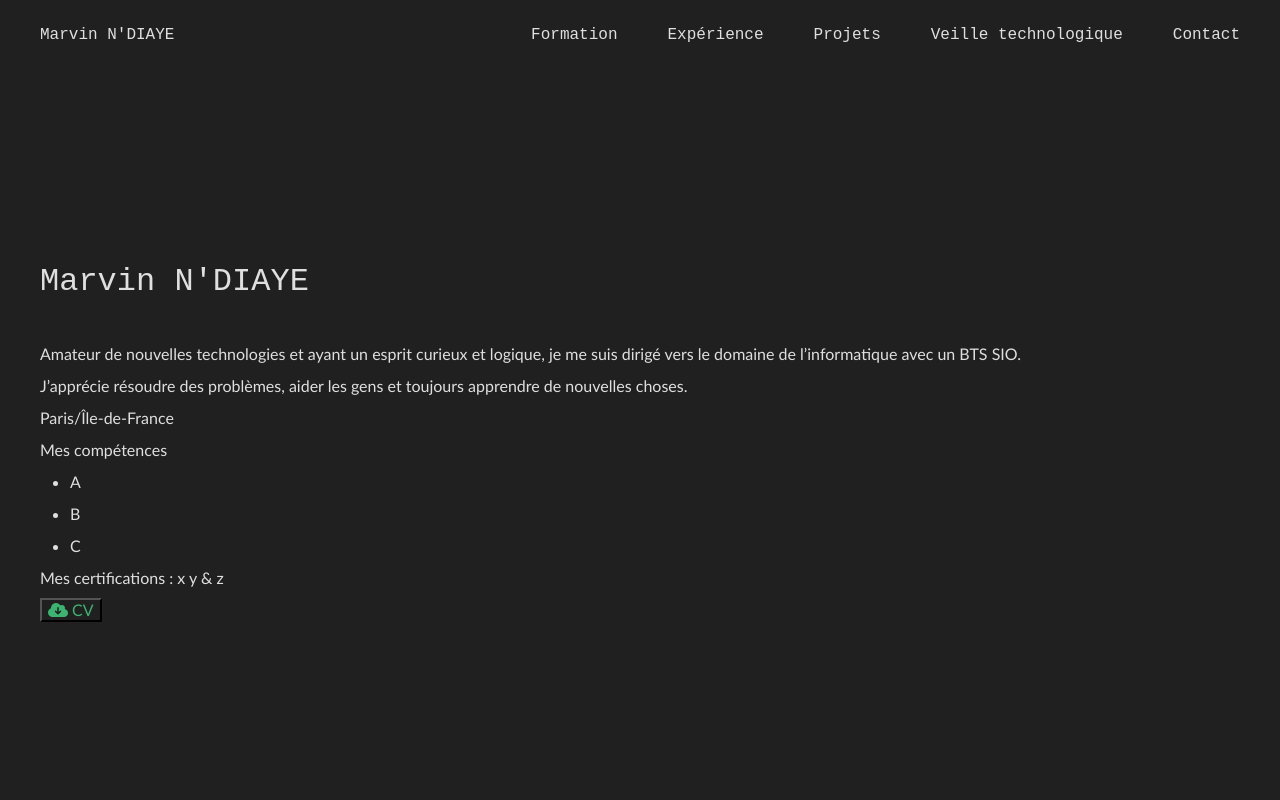
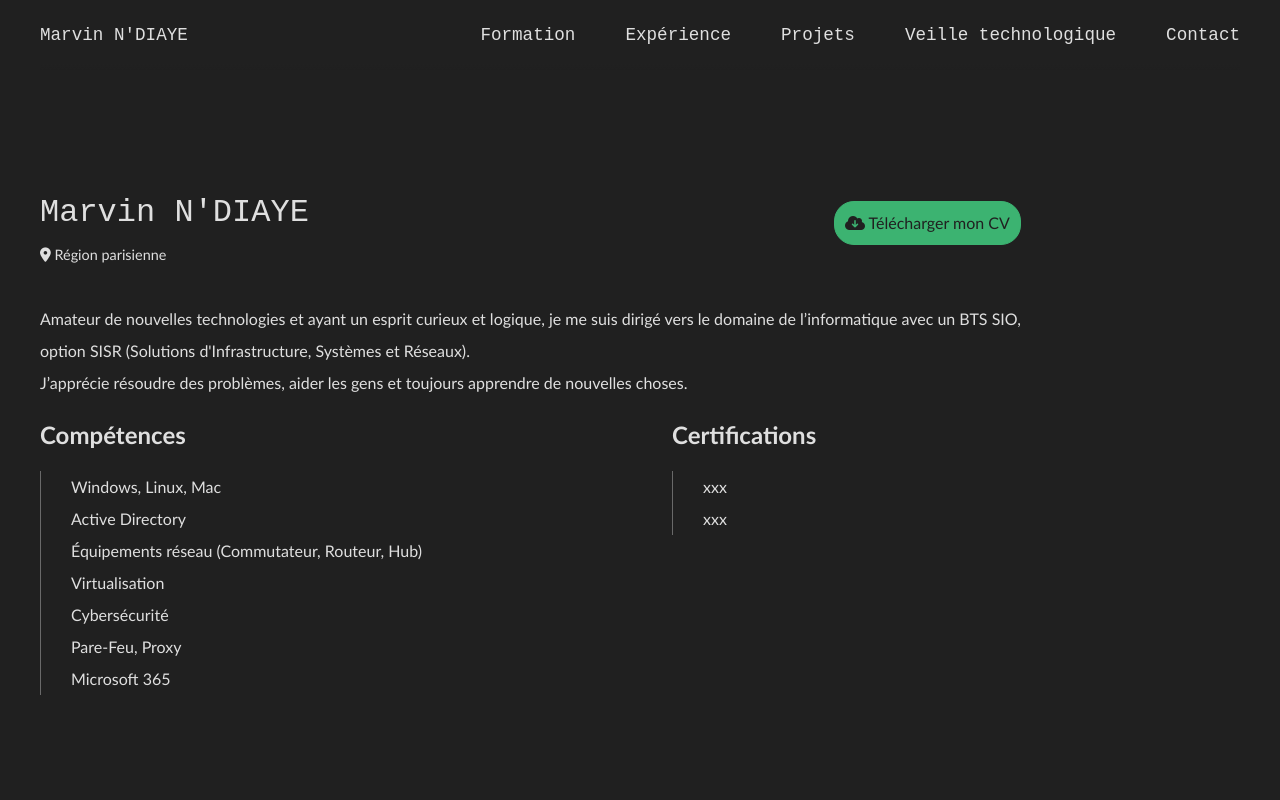
Before and after one commit to Marvin-ND/portfolio-bts, a plain HTML site: page index.html in a window 1280 px wide. Shown: the top 800 px of the page. Drawn offline with Linux system fonts and the light colour scheme.

Commit message:
premiere partie

```diff
--- a/index.html
+++ b/index.html
@@ -3,7 +3,8 @@
 
 <head>
     <title>Marvin N'DIAYE</title>
-    <link rel="stylesheet" href="./scss/main.css"><link rel="stylesheet" href="https://cdnjs.cloudflare.com/ajax/libs/font-awesome/6.4.0/css/all.min.css">
+    <link rel="stylesheet" href="./scss/main.css">
+    <link rel="stylesheet" href="https://cdnjs.cloudflare.com/ajax/libs/font-awesome/6.4.0/css/all.min.css">
     <link rel="icon" type="image/x-icon" href="./img/computer.ico">
 </head>
 
@@ -24,26 +25,49 @@
         <section class="section section--fullpage">
             <!-- Se présenter-->
             <div class="section__content">
-                <h1 class="section__title">Marvin N'DIAYE</h1>
-                <div>Amateur de nouvelles technologies et ayant un esprit curieux et logique, je me suis dirigé vers le domaine de l’informatique avec un BTS SIO.</div>
+                <div class="titles">
+                    <div>
+                        <h1 class="section__title section__title--first">Marvin N'DIAYE</h1>
+                        <div class="localisation"><i class="fa-solid fa-location-dot"></i> Région parisienne</div>
+                    </div>
+                    <a href="./files/CV_Marvin_NDIAYE_Alternant_Informatique.pdf" class="download_btn" download="CV_Marvin_NDIAYE_Alternant_Informatique.pdf">
+                        <i class="fa fa-cloud-arrow-down"></i> Télécharger mon CV
+                    </a>
+                </div>
+
+                <br />
+                <div>Amateur de nouvelles technologies et ayant un esprit curieux et logique, je me suis dirigé vers le
+                    domaine de l’informatique avec un BTS SIO, <br/> option SISR (Solutions d'Infrastructure, Systèmes et Réseaux).</div>
                 <div>J’apprécie résoudre des problèmes, aider les gens et toujours apprendre de nouvelles choses.</div>
 
-                <div>Paris/Île-de-France</div>
+                <div class="home">
+                    <div class="home__element">
+                        <h2>Compétences</h2>
+                        <ul class="competences">
+                            <li>Windows, Linux, Mac</li>
+                            <li>Active Directory</li>
+                            <li>Équipements réseau (Commutateur, Routeur, Hub)</li>
+                            <li>Virtualisation</li>
+                            <li>Cybersécurité</li>
+                            <li>Pare-Feu, Proxy</li>
+                            <li>Microsoft 365</li>
+                        </ul>
+                    </div>
 
-                <div>Mes compétences</div>
-                <ul>
-                    <li>A</li>
-                    <li>B</li>
-                    <li>C</li>
-                </ul>
-                <div>Mes certifications : x y & z</div>
-                <button class="download"><i class="fa fa-cloud-arrow-down"></i> CV</button>
+                    <div>
+                        <h2>Certifications</h2>
+                        <ul class="competences">
+                            <li>xxx</li>
+                            <li>xxx</li>
+                        </ul>
+                    </div>
+                </div>
             </div>
         </section>
         <section class="section section--fullpage" id="formation">
             <div class="section__content">
                 <h1 class="section__title">Formation</h1>
-                <div class = "timeline">
+                <div class="timeline">
                     <div class="timeline__element">
                         <h2 class="timeline__title">BTS SIO - Option SISR</h2>
                         <div class="timeline__subtitle">Lycée René Descartes - Champs-sur-Marne - 2021 à 2023</div>
@@ -74,10 +98,11 @@
         <section class="section section--fullpage" id="experience">
             <div class="section__content">
                 <h1 class="section__title">Expérience</h1>
-                <div class = "timeline">
+                <div class="timeline">
                     <div class="timeline__element">
                         <h2 class="timeline__title">Technicien Helpdesk</h2>
-                        <a href="./files/unknown.pdf" target="_blank"class="download"><i class="fa-solid fa-up-right-from-square fa-sm"></i> Rapport de stage</a>
+                        <a href="./files/unknown.pdf" target="_blank" class="download"><i
+                                class="fa-solid fa-up-right-from-square fa-sm"></i> Rapport de stage</a>
                         <div class="timeline__subtitle">Mairie de Pantin - Stage de janvier à mars 2023</div>
                         <ul>
                             <li>Suivi de tickets (GLPI)</li>
@@ -87,7 +112,8 @@
                     </div>
                     <div class="timeline__element">
                         <h2 class="timeline__title">Technicien Support </h2>
-                        <a href="./files/Rapport_stage_1ere_annee.pdf" target="_blank" class="download"><i class="fa-solid fa-up-right-from-square fa-sm"></i> Rapport de stage</a>
+                        <a href="./files/Rapport_stage_1ere_annee.pdf" target="_blank" class="download"><i
+                                class="fa-solid fa-up-right-from-square fa-sm"></i> Rapport de stage</a>
                         <div class="timeline__subtitle">DRIEAT Île-de-France - Stage de juin à juillet 2022</div>
 
                         <ul>
@@ -150,33 +176,45 @@
                 <div>
                     Mauris ullamcorper nisl at elit finibus, ac iaculis velit facilisis.
                     Nam non lorem purus. Aliquam erat volutpat. Pellentesque nec nibh nec sapien sodales hendrerit.
-                    Vestibulum augue tortor, suscipit id volutpat vel, elementum aliquet lacus. Ut congue eu libero sit amet egestas.
-                    Sed vel magna ut ante consequat malesuada. Quisque ligula nisi, aliquam ut erat a, tincidunt euismod ex.
-                    Sed libero nulla, blandit at semper vitae, sodales eu eros. Quisque laoreet neque sit amet fringilla suscipit.
+                    Vestibulum augue tortor, suscipit id volutpat vel, elementum aliquet lacus. Ut congue eu libero sit
+                    amet egestas.
+                    Sed vel magna ut ante consequat malesuada. Quisque ligula nisi, aliquam ut erat a, tincidunt euismod
+                    ex.
+                    Sed libero nulla, blandit at semper vitae, sodales eu eros. Quisque laoreet neque sit amet fringilla
+                    suscipit.
                 </div>
                 <h2 class="section__subtitle">Outils utilisés pour effectuer la veille</h2>
                 <div>
                     Mauris ullamcorper nisl at elit finibus, ac iaculis velit facilisis.
                     Nam non lorem purus. Aliquam erat volutpat. Pellentesque nec nibh nec sapien sodales hendrerit.
-                    Vestibulum augue tortor, suscipit id volutpat vel, elementum aliquet lacus. Ut congue eu libero sit amet egestas.
-                    Sed vel magna ut ante consequat malesuada. Quisque ligula nisi, aliquam ut erat a, tincidunt euismod ex.
-                    Sed libero nulla, blandit at semper vitae, sodales eu eros. Quisque laoreet neque sit amet fringilla suscipit.
+                    Vestibulum augue tortor, suscipit id volutpat vel, elementum aliquet lacus. Ut congue eu libero sit
+                    amet egestas.
+                    Sed vel magna ut ante consequat malesuada. Quisque ligula nisi, aliquam ut erat a, tincidunt euismod
+                    ex.
+                    Sed libero nulla, blandit at semper vitae, sodales eu eros. Quisque laoreet neque sit amet fringilla
+                    suscipit.
                 </div>
 
                 <h2 class="section__subtitle">Cybersécurité</h2>
                 <div>
                     Mauris ullamcorper nisl at elit finibus, ac iaculis velit facilisis.
                     Nam non lorem purus. Aliquam erat volutpat. Pellentesque nec nibh nec sapien sodales hendrerit.
-                    Vestibulum augue tortor, suscipit id volutpat vel, elementum aliquet lacus. Ut congue eu libero sit amet egestas.
-                    Sed vel magna ut ante consequat malesuada. Quisque ligula nisi, aliquam ut erat a, tincidunt euismod ex.
-                    Sed libero nulla, blandit at semper vitae, sodales eu eros. Quisque laoreet neque sit amet fringilla suscipit.
+                    Vestibulum augue tortor, suscipit id volutpat vel, elementum aliquet lacus. Ut congue eu libero sit
+                    amet egestas.
+                    Sed vel magna ut ante consequat malesuada. Quisque ligula nisi, aliquam ut erat a, tincidunt euismod
+                    ex.
+                    Sed libero nulla, blandit at semper vitae, sodales eu eros. Quisque laoreet neque sit amet fringilla
+                    suscipit.
                 </div>
                 <div>
                     Mauris ullamcorper nisl at elit finibus, ac iaculis velit facilisis.
                     Nam non lorem purus. Aliquam erat volutpat. Pellentesque nec nibh nec sapien sodales hendrerit.
-                    Vestibulum augue tortor, suscipit id volutpat vel, elementum aliquet lacus. Ut congue eu libero sit amet egestas.
-                    Sed vel magna ut ante consequat malesuada. Quisque ligula nisi, aliquam ut erat a, tincidunt euismod ex.
-                    Sed libero nulla, blandit at semper vitae, sodales eu eros. Quisque laoreet neque sit amet fringilla suscipit.
+                    Vestibulum augue tortor, suscipit id volutpat vel, elementum aliquet lacus. Ut congue eu libero sit
+                    amet egestas.
+                    Sed vel magna ut ante consequat malesuada. Quisque ligula nisi, aliquam ut erat a, tincidunt euismod
+                    ex.
+                    Sed libero nulla, blandit at semper vitae, sodales eu eros. Quisque laoreet neque sit amet fringilla
+                    suscipit.
                 </div>
                 <div>Quelques articles sur la cyber : </div>
                 <div class="card-container">
@@ -223,13 +261,17 @@
             <div class="section__content">
                 <h1 class="section__title">Contact</h1>
                 <div class="contact">
-                    <div><a href="mailto:marvin.ernest.nd@gmail.com"><i class="fa-solid fa-envelope"></i> Email</a></div>
-                    <div><a href="https://www.linkedin.com/in/marvin-ndiaye/"><i class="fa-brands fa-linkedin-in"></i> LinkedIn</a></div>
-                    <div><a href="https://www.root-me.org/MarvinND"><i class="fa-solid fa-skull-crossbones"></i>  Root Me</a></div>
+                    <div><a href="mailto:marvin.ernest.nd@gmail.com"><i class="fa-solid fa-envelope"></i> Email</a>
+                    </div>
+                    <div><a href="https://www.linkedin.com/in/marvin-ndiaye/"><i class="fa-brands fa-linkedin-in"></i>
+                            LinkedIn</a></div>
+                    <div><a href="https://www.root-me.org/MarvinND"><i class="fa-solid fa-skull-crossbones"></i> Root
+                            Me</a></div>
                 </div>
             </div>
         </footer>
     </div>
     <script src="./collapsible.js"></script>
 </body>
+
 </html>
--- a/scss/main.scss
+++ b/scss/main.scss
@@ -3,7 +3,7 @@ $header-height: 70px;
 $primary-color:#202020;
 $secondary-color:#DFDFDF;
 $third-color: DimGray;
-$title-font:"Courier New";
+$title-font:"Courier New";//"Courier New";
 
 html{
     scroll-behavior: smooth;
@@ -39,6 +39,7 @@ ul{
     background: linear-gradient(180deg, $primary-color 90%, rgba(0,212,255,0) 100%);
     height:$header-height;
     font-family:$title-font;
+    font-size: 1.1em;
     display:flex;
     align-items: center;
     justify-content: space-between;
@@ -54,6 +55,26 @@ ul{
     }
 }
 
+.localisation{
+    font-size: 0.9em;
+}
+
+.competences{
+    border-left: solid 1px $third-color;
+    list-style-type: none;
+}
+
+.home{
+    display:flex;
+    gap: 250px;
+}
+
+.titles{
+    display: flex;
+    justify-content: space-between;
+    align-items:center;
+}
+
 .section{
     display: flex;
     align-items: center;
@@ -62,7 +83,11 @@ ul{
     &__title{
         font-weight: normal;
         font-family: $title-font, sans-serif;
-        margin-bottom: 40px;
+        margin-bottom: 30px;
+
+        &--first{
+            margin-bottom: 10px;
+        }
 
         /*
         &:after
@@ -144,8 +169,21 @@ ul{
     background-color: $primary-color;
 
     &:hover{
-    color:LightGreen;
+        color:LightGreen;
     }
+}
+
+.download_btn{
+    color:$primary-color;
+    background-color: MediumSeaGreen;
+
+    &:hover{
+        color:MediumSeaGreen;
+        background-color: $primary-color;
+    }
+    border: 1px solid MediumSeaGreen;
+    padding:5px 10px;
+    border-radius: 20px;
 }
 
 /*
```
Also changed, not shown: scss/main.css, 1 other file.
